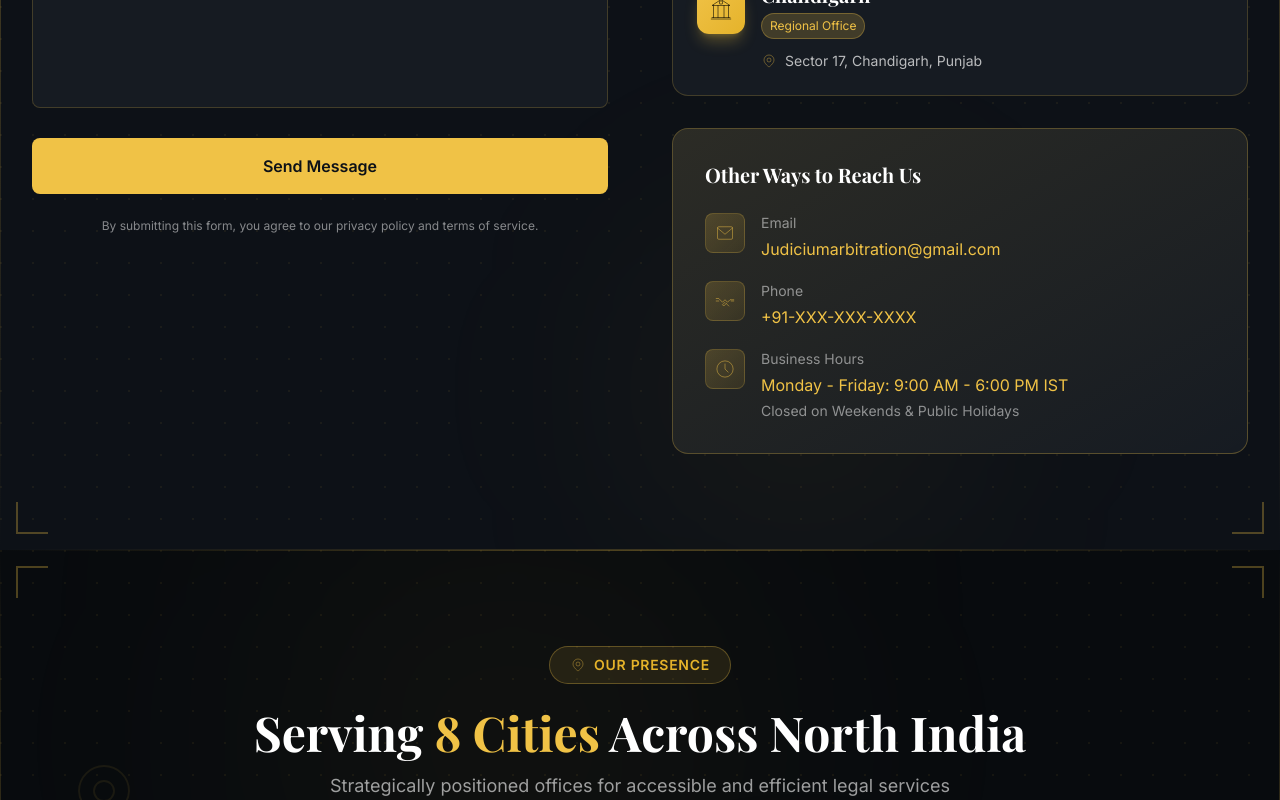
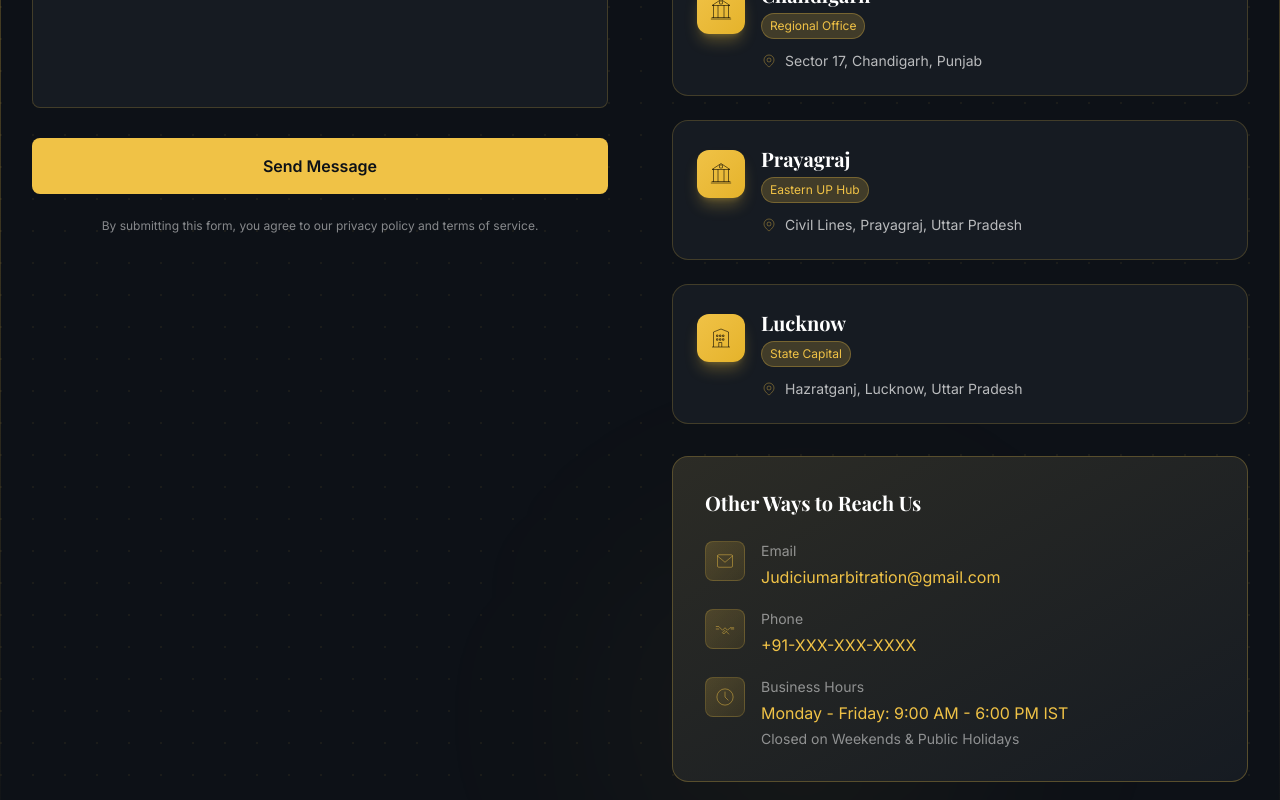
Before and after one commit to SurajCodes-lab/judicium_aribitration, a Next.js app: page /contact in a window 1280 px wide. Shown: the part 1560-2360 px from the top of the page. Built offline with nearby package versions, Linux system fonts and the light colour scheme.

Commit message:
Update About and Contact pages to reflect service in 10 cities, adding Prayagraj and Lucknow; enhance footer and team member details.

```diff
--- a/src/app/about/page.tsx
+++ b/src/app/about/page.tsx
@@ -96,7 +96,7 @@ export default function AboutPage() {
               { number: "20+", label: "Years Experience", Icon: LawIcons.Shield },
               { number: "500+", label: "Cases Resolved", Icon: LawIcons.Document },
               { number: "98%", label: "Success Rate", Icon: LawIcons.Trophy },
-              { number: "8", label: "Cities Served", Icon: LawIcons.Location },
+              { number: "10", label: "Cities Served", Icon: LawIcons.Location },
             ].map((stat, idx) => (
               <div key={idx} className="group relative">
                 <div className="absolute inset-0 bg-gold-primary/10 rounded-2xl blur-xl opacity-0 group-hover:opacity-100 transition-opacity duration-500"></div>
@@ -138,13 +138,13 @@ export default function AboutPage() {
                 <p className="text-base sm:text-lg">
                   Our co-founder Nadeem's extensive 20-year tenure at KKD Court has given us unparalleled
                   insights into the dispute lifecycle and ground realities of India's legal system. This
-                  experience, combined with our strategic presence across 8 major cities, enables us to
+                  experience, combined with our strategic presence across 10 major cities, enables us to
                   deliver exceptional results for our clients.
                 </p>
                 <p className="text-base sm:text-lg">
                   We specialize in resolving complex commercial disputes through arbitration, mediation,
                   and conciliation, operating from strategically located offices in Delhi, Gurgaon, Noida,
-                  Ghaziabad, NCR, Chandigarh, Jaipur, and Panipat.
+                  Ghaziabad, NCR, Chandigarh, Jaipur, Panipat, Prayagraj, and Lucknow.
                 </p>
               </div>
             </div>
@@ -311,9 +311,11 @@ export default function AboutPage() {
                           <h3 className="text-2xl sm:text-3xl font-bold text-gold-primary">
                             {member.name}
                           </h3>
-                          <span className="px-3 py-1 bg-gold-secondary/10 border border-gold-secondary/30 rounded-full text-sm text-gold-secondary font-semibold">
-                            {member.title}
-                          </span>
+                          {member.role === "Co-Founder" && (
+                            <span className="px-3 py-1 bg-gold-secondary/10 border border-gold-secondary/30 rounded-full text-sm text-gold-secondary font-semibold">
+                              {member.title}
+                            </span>
+                          )}
                         </div>
                         <p className="text-gold-primary/70 text-lg">{member.role}</p>
                       </div>
@@ -400,7 +402,7 @@ export default function AboutPage() {
               Strategic Presence Across North India
             </h2>
             <p className="text-lg text-foreground/70 max-w-3xl mx-auto">
-              Serving 8 major cities with offices strategically positioned in key commercial
+              Serving 10 major cities with offices strategically positioned in key commercial
               and legal hubs
             </p>
           </div>
@@ -415,6 +417,8 @@ export default function AboutPage() {
               { name: "Chandigarh", Icon: LawIcons.Landmark, desc: "Regional Office" },
               { name: "Jaipur", Icon: LawIcons.Pillar, desc: "Rajasthan Hub" },
               { name: "Panipat", Icon: LawIcons.City, desc: "Service Center" },
+              { name: "Prayagraj", Icon: LawIcons.Landmark, desc: "Eastern UP Hub" },
+              { name: "Lucknow", Icon: LawIcons.Building, desc: "State Capital" },
             ].map((city, idx) => (
               <div
                 key={idx}
--- a/src/app/contact/page.tsx
+++ b/src/app/contact/page.tsx
@@ -6,7 +6,7 @@ import { LawIcons } from "@/components/Icons";
 
 export const metadata: Metadata = {
   title: "Contact Us | Judicium Arbitration - Get Legal Consultation",
-  description: "Contact Judicium Arbitration for expert legal consultation across Delhi, Gurgaon, Noida, Chandigarh, Jaipur. Schedule a consultation with our arbitration experts today.",
+  description: "Contact Judicium Arbitration for expert legal consultation across Delhi, Gurgaon, Noida, Chandigarh, Jaipur, Prayagraj, Lucknow. Schedule a consultation with our arbitration experts today.",
   keywords: [
     "contact Judicium",
     "legal consultation Delhi",
@@ -286,6 +286,18 @@ export default function ContactPage() {
                     badge: "Regional Office",
                     address: "Sector 17, Chandigarh, Punjab",
                     Icon: LawIcons.Landmark
+                  },
+                  {
+                    city: "Prayagraj",
+                    badge: "Eastern UP Hub",
+                    address: "Civil Lines, Prayagraj, Uttar Pradesh",
+                    Icon: LawIcons.Landmark
+                  },
+                  {
+                    city: "Lucknow",
+                    badge: "State Capital",
+                    address: "Hazratganj, Lucknow, Uttar Pradesh",
+                    Icon: LawIcons.Building
                   }
                 ].map((office, idx) => (
                   <div
@@ -383,7 +395,7 @@ export default function ContactPage() {
               </span>
             </div>
             <h2 className="text-3xl sm:text-4xl md:text-5xl font-bold text-white mb-4">
-              Serving <span className="text-gold-primary">8 Cities</span> Across North India
+              Serving <span className="text-gold-primary">10 Cities</span> Across North India
             </h2>
             <p className="text-lg text-white/60 max-w-3xl mx-auto">
               Strategically positioned offices for accessible and efficient legal services
@@ -400,6 +412,8 @@ export default function ContactPage() {
               { name: "Chandigarh", Icon: LawIcons.Landmark, desc: "Regional" },
               { name: "Jaipur", Icon: LawIcons.Pillar, desc: "Rajasthan" },
               { name: "Panipat", Icon: LawIcons.City, desc: "Service" },
+              { name: "Prayagraj", Icon: LawIcons.Landmark, desc: "Eastern UP" },
+              { name: "Lucknow", Icon: LawIcons.Building, desc: "State Capital" },
             ].map((city, idx) => (
               <div
                 key={idx}
@@ -447,7 +461,7 @@ export default function ContactPage() {
               },
               {
                 question: "Do you offer consultations in all cities you serve?",
-                answer: "Yes, we offer consultations across all 8 cities we serve: Delhi, Gurgaon, Noida, Ghaziabad, NCR, Chandigarh, Jaipur, and Panipat. We can also arrange virtual consultations if preferred."
+                answer: "Yes, we offer consultations across all 10 cities we serve: Delhi, Gurgaon, Noida, Ghaziabad, NCR, Chandigarh, Jaipur, Panipat, Prayagraj, and Lucknow. We can also arrange virtual consultations if preferred."
               },
               {
                 question: "What are your consultation fees?",
--- a/src/components/Footer.tsx
+++ b/src/components/Footer.tsx
@@ -31,6 +31,8 @@ export default function Footer() {
     "Chandigarh",
     "Jaipur",
     "Panipat",
+    "Prayagraj",
+    "Lucknow",
   ];
 
   return (
--- a/src/data/teamMembers.ts
+++ b/src/data/teamMembers.ts
@@ -143,6 +143,25 @@ export const teamMembers: TeamMember[] = [
       "Policy & Legal Frameworks"
     ],
     order: 6
+  },
+  {
+    name: "Pankaj Kumar",
+    title: "Advocate",
+    role: "Associate",
+    image: "/PankajKumar.jpeg",
+    bio: "Advocate Pankaj Kumar is a dedicated and emerging legal counsel practicing at the Delhi High Court. With a focused track record in litigation and commercial disputes, he possesses the procedural acumen and substantive knowledge required to serve effectively on arbitration panels.",
+    experience: "Practice before the Delhi High Court with focused expertise in litigation and commercial disputes. Experienced in arbitration proceedings and possesses strong procedural knowledge for effective representation on arbitration panels.",
+    education: [
+      "LL.B - Aligarh Muslim University"
+    ],
+    specializations: [
+      "Arbitration & ADR",
+      "Commercial Disputes",
+      "Litigation",
+      "Delhi High Court Practice",
+      "Procedural Law"
+    ],
+    order: 7
   }
 ];
 
```
